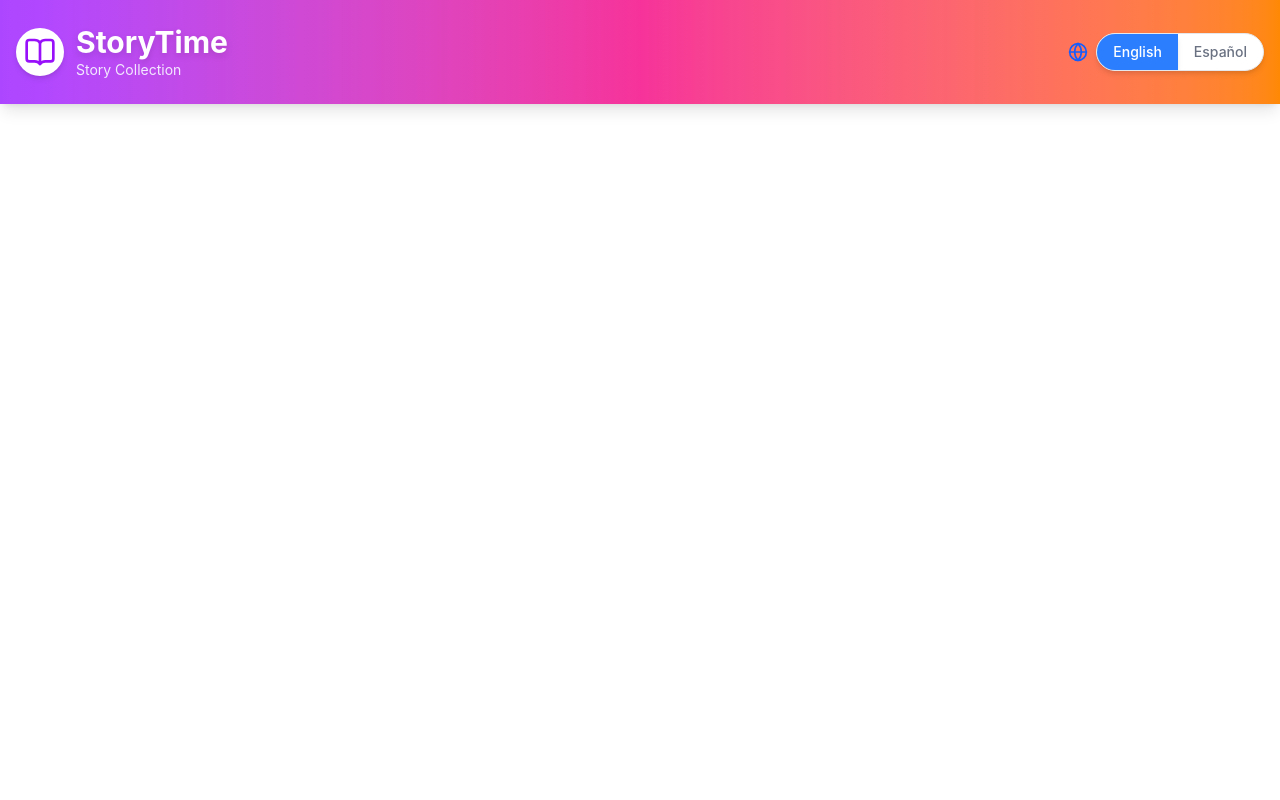
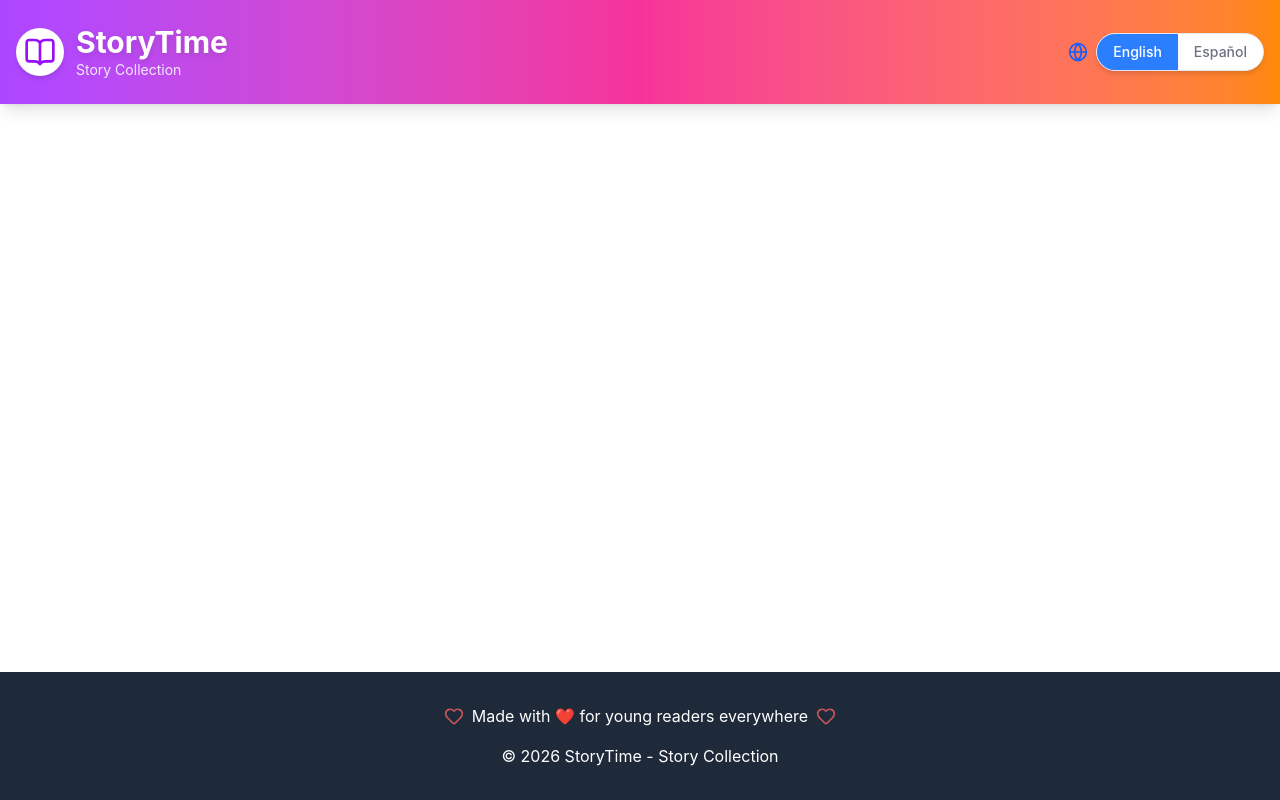
Before and after one commit to cyril2day/react-multi-language-ui, a React (Vite) app: page / in a window 1280 px wide. Built offline with nearby package versions, Linux system fonts and the light colour scheme.

Commit message:
Build the footer component

```diff
--- a/src/components/Footer.jsx
+++ b/src/components/Footer.jsx
@@ -1,6 +1,22 @@
+import { Heart } from 'lucide-react'
+import { useLanguage } from '../context/LanguageContext'
+
+
 const Footer = () => {
+  const { t } = useLanguage()
   return (
-    <footer>
+    <footer className='bg-gray-800 text-white py-8 mt-12'>
+      <div className='container mx-auto px-4 text-center'>
+        <div className='flex items-center justify-center space-x-2 mb-4'>
+          <Heart className='w-5 h-5 text-red-400 animate-pulse' />
+          <p>{t('footerText')}</p>
+          <Heart className='w-5 h-5 text-red-400 animate-pulse' />
+        </div>
+
+        <p>
+          © {new Date().getFullYear()} StoryTime - {t('storyList')}
+        </p>
+      </div>
     </footer>
   )
 }
```
